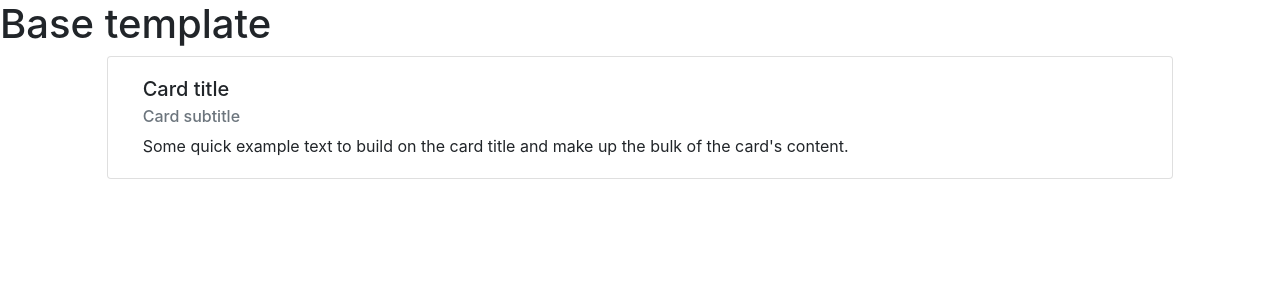
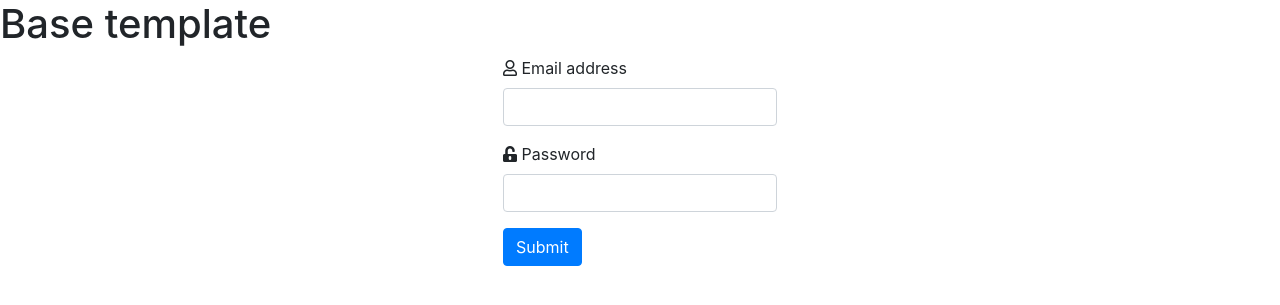
Before and after one commit to laura-ash/recipe-collection, a Flask app: page /register in a window 1280 px wide. Shown: the part 56-361 px from the top of the page. Run offline with Flask 2, Linux system fonts and the light colour scheme; some libraries are stand-ins or nearby versions.

Commit message:
Added form to register page

```diff
--- a/templates/pages/register.html
+++ b/templates/pages/register.html
@@ -2,13 +2,19 @@
 {% block content %}
 
 <div class="d-flex justify-content-center">
-    <div class="card col-sm-offset-1 col-sm-10">
-    <form class="card-body">
-        <h5 class="card-title">Card title</h5>
-        <h6 class="card-subtitle mb-2 text-muted">Card subtitle</h6>
-        <p class="card-text">Some quick example text to build on the card title and make up the bulk of the card's content.</p>
+    <form>
+        <div class="form-group">
+            <i class="far fa-user"></i>
+            <label for="exampleInputEmail1">Email address</label>
+            <input type="email" class="form-control" id="exampleInputEmail1" aria-describedby="emailHelp">
+        </div>
+        <div class="form-group">
+            <i class="fas fa-unlock-alt"></i>
+            <label for="exampleInputPassword1">Password</label>
+            <input type="password" class="form-control" id="exampleInputPassword1">
+        </div>
+        <button type="submit" class="btn btn-primary">Submit</button>
     </form>
-    </div>
 </div>
 
 {% endblock %}
```
